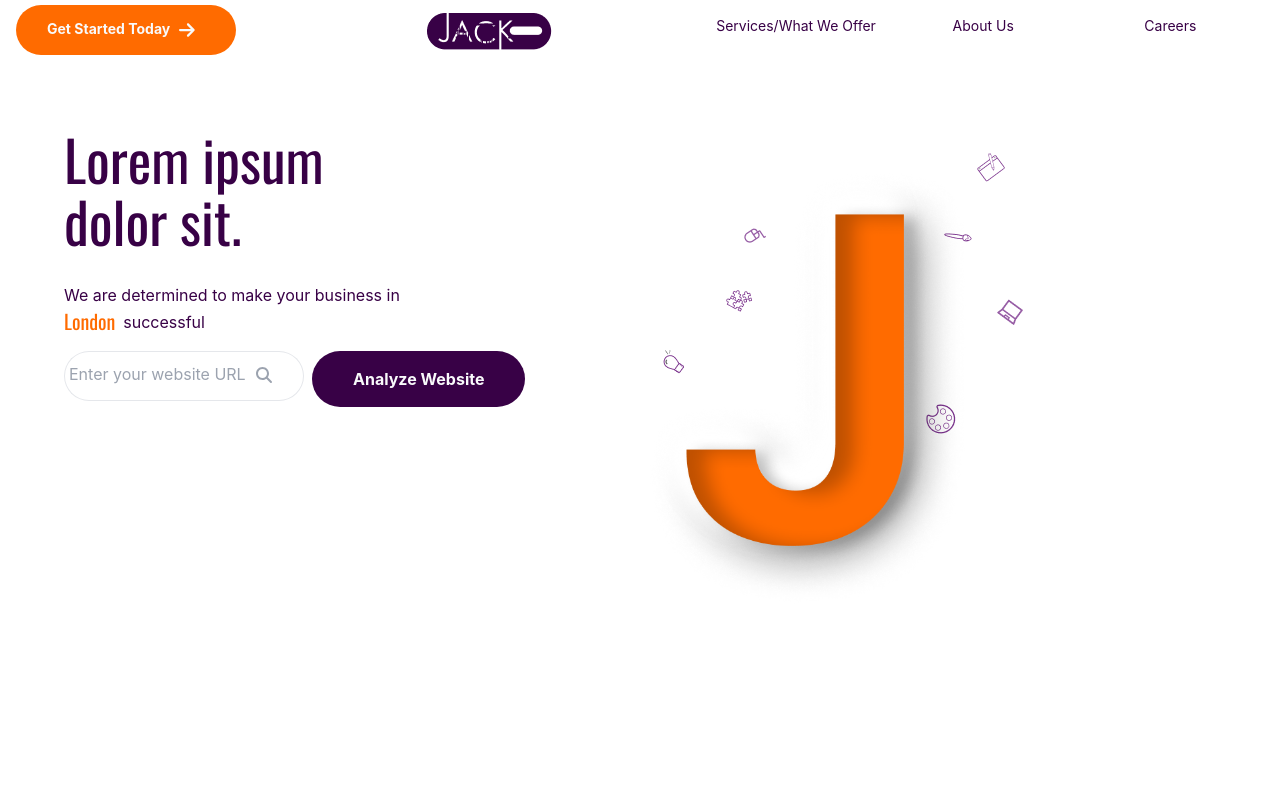
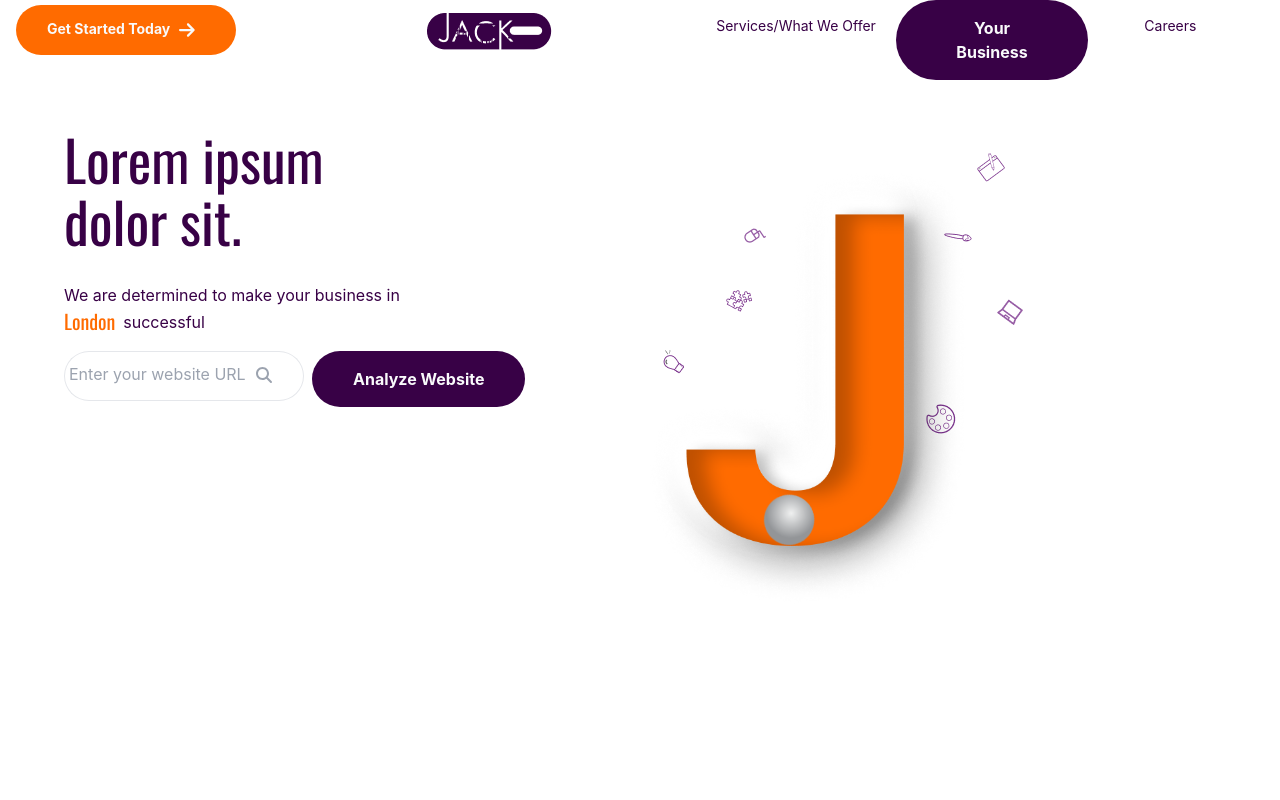
Before and after one commit to JamesJackApps/JackApps-Staging, a Vue app: page / in a window 1280 px wide. Shown: the top 800 px of the page. Built offline with nearby package versions, Linux system fonts and the light colour scheme.

Commit message:
added first animation

```diff
--- a/src/components/Home.vue
+++ b/src/components/Home.vue
@@ -1,8 +1,7 @@
-<script setup>
 
-</script>
 
-<template>
+
+<template v-on:scroll="doStuff">
   <section class="h-screen">
     <div class="flex p-16">
       <div class="w-1/2 left-0">
@@ -32,12 +31,21 @@
       </div>
       <div class="relative flex w-1/2 right-0">
         <img class="absolute h-128" src="../assets/hero/hero-icons.png">
-        <img class=" h-[500px] absolute right-64" src="../assets/hero/j.png">
 
+        <div>
+          <img class=" h-[500px] absolute right-64" src="../assets/hero/j.png">
+          <div class="ball-container" id="ball-container">
+            <img class="ball absolute" id="ball" src="../assets/ball/ball.png">
+          </div>
+        </div>
       </div>
+
     </div>
 
   </section>
+  <button v-on:click="doStuff()" class=" btn btn-purple absolute top-0 right-48 w-48">Your Business</button>
+
+
   <section class="flex relative flex-col p-8">
     <img class="w-1/2 relative p-4" src="../assets/services/servicesheader.png">
     <div class="flex relative flex-col">
@@ -254,4 +262,102 @@
 .rocket {
   left: -10%;
 }
+
+/* .ball {
+
+
+  animation: xAxis 2.5s infinite cubic-bezier(0.02, 0.01, 0.21, 1);
+} */
+
+.ball {
+  bottom: 50px;
+  right: 0px;
+  width: 50px;
+  height: 50px;
+  /* transform: translateY(-50px); */
+
+
+
+}
+
+.ball-spin {
+  animation: spinball 2s ease-in-out;
+}
+
+@keyframes spinball {
+  100% {
+
+    transform: rotate(-720deg);
+  }
+
+}
+
+.ball-container {
+  left: 33px;
+  /* top: 185px; */
+  position: relative;
+  width: 230px;
+  height: 230px;
+  border: 5px solid transparent;
+  border-radius: 50%;
+  transform: rotate(0deg);
+}
+
+.animation {
+  top: 185px;
+  transition: transform 0.7s linear;
+  animation: drop, spin;
+  animation-duration: 1s, 1s;
+  animation-delay: 0s, 1s;
+  animation-fill-mode: forwards;
+}
+
+@keyframes spin {
+  50% {
+    animation-timing-function: cubic-bezier(0, 0, 0, 0);
+
+    transform: rotate(120deg);
+  }
+
+  100% {
+    animation-timing-function: cubic-bezier(0, 0, 0, 0);
+
+    transform: rotate(70deg);
+  }
+}
+
+@keyframes drop {
+
+  0% {
+    animation-timing-function: cubic-bezier(0.33333, 0, 0.66667, 0.33333);
+
+    transform: translateY(-200px);
+  }
+
+}
 </style>
+
+<script>
+
+export default {
+  created() {
+    window.addEventListener('scroll', this.handleScroll);
+  },
+  unmounted() {
+    window.removeEventListener('scroll', this.handleScroll);
+  },
+  methods: {
+    handleScroll(event) {
+      var el = document.getElementById("ball-container")
+      var el2 = document.getElementById("ball")
+      console.log(el);
+      if (window.scrollY > 0) {
+        el.classList.add("animation")
+        el2.classList.add("ball-spin")
+      }
+
+
+    }
+  }
+}
+</script>
```
Also changed, not shown: src/assets/ball/ball.png (added).
